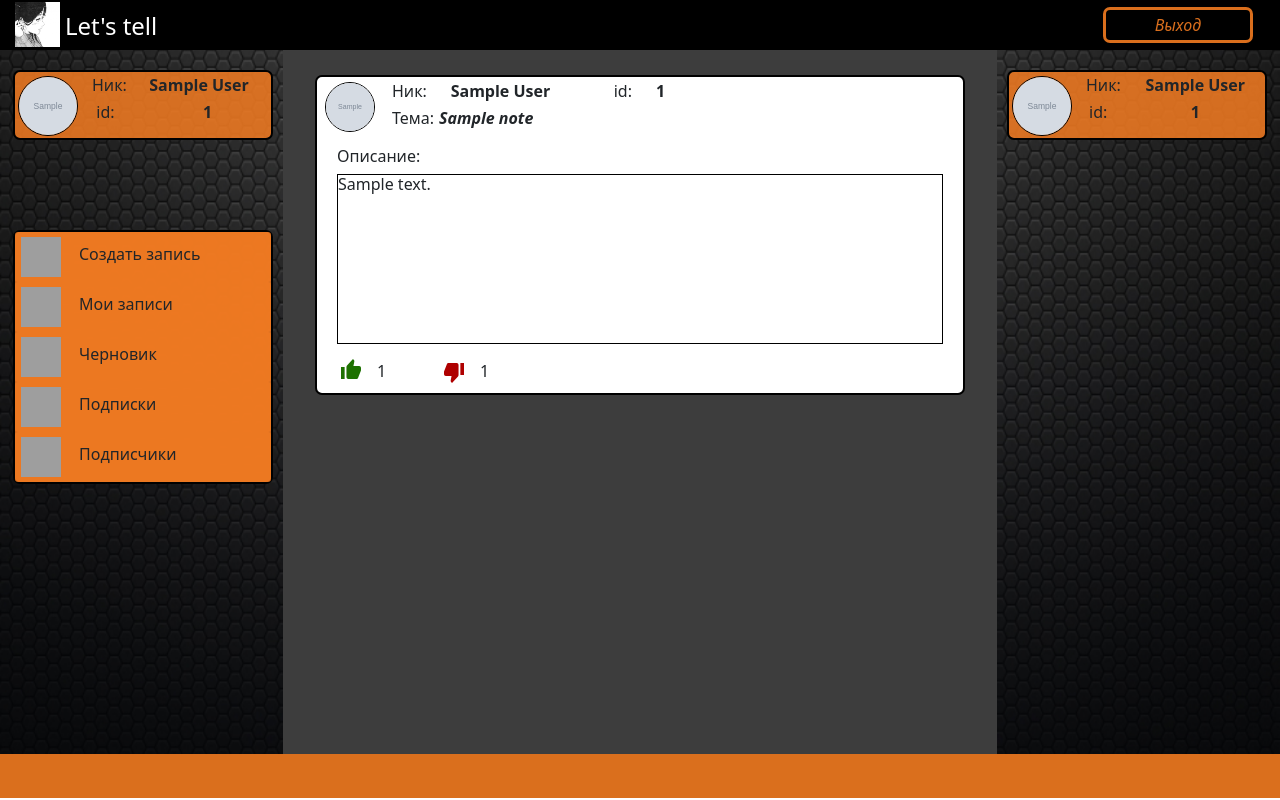
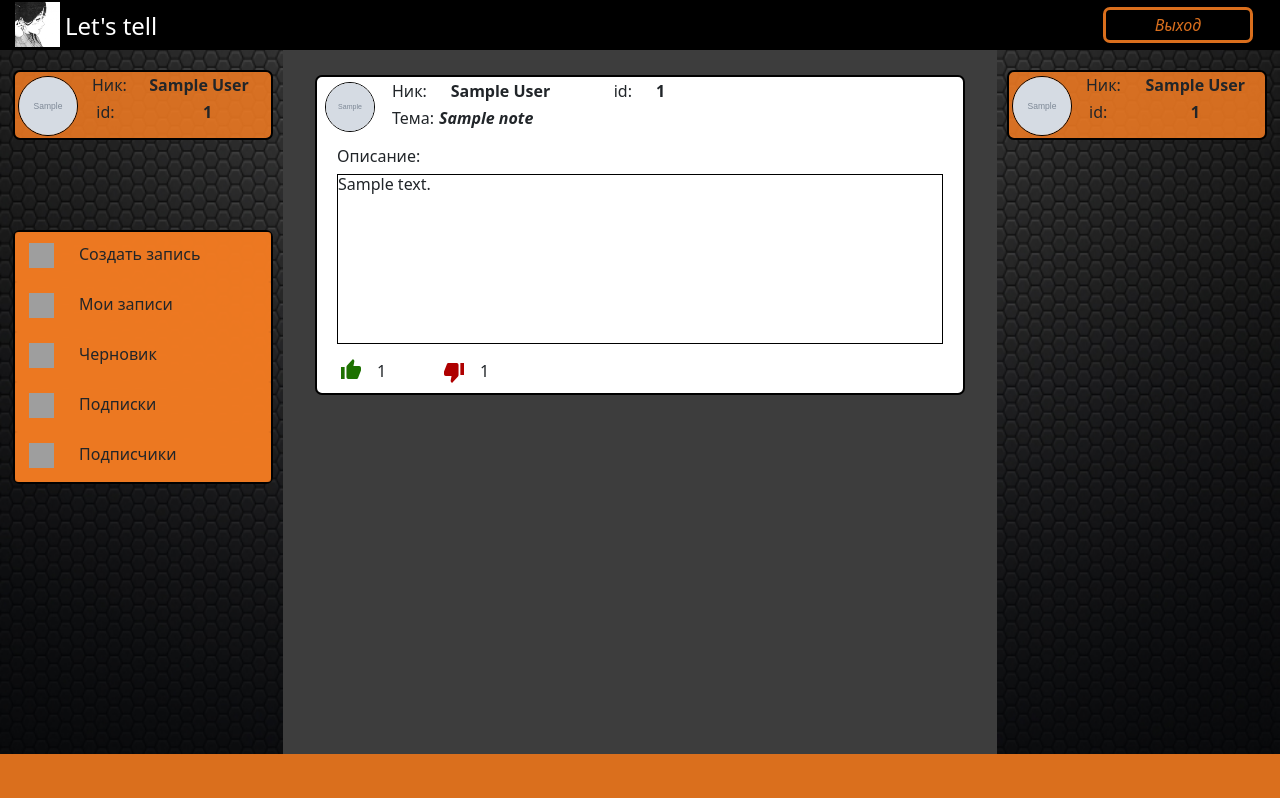
Before and after one commit to AgentRediska/BlogDjango, a Django app: page /board/my_page/ in a window 1280 px wide. Run offline with Django 4.2, Linux system fonts and the light colour scheme; tables that the repository leaves empty hold one stand-in row (values such as "Sample post"); grey boxes marked "Sample" are stand-in pictures; some libraries are stand-ins or nearby versions; grey boxes are pictures that could not be loaded.

Commit message:
Added icon for menu

```diff
--- a/blog/board/static/board/css/left_side.css
+++ b/blog/board/static/board/css/left_side.css
@@ -54,17 +54,21 @@
     background-color: var(--main_color);
 }
 
+.img-menu {
+    background: url(../images/menu_point.png);
+    background-position: center center;
+    background-size: 25px 25px;
+    position: absolute;
+    background-repeat: no-repeat;
+    height: 40px;
+    width: 40px;
+    left: 5px;
+    bottom: 6px;
+}
+
 .btn-left-menu:hover {
     background-color: var(--color3);
     border: 1px solid #000000;
-}
-
-.img-menu {
-    height: 40px;
-    width: 40px;
-    position: absolute;
-    left: 5px;
-    bottom: 4px;
 }
 
 .text-menu-block {
--- a/blog/board/templates/board/main_page.html
+++ b/blog/board/templates/board/main_page.html
@@ -57,7 +57,7 @@
                     <div class="menu-left-container">
                         {% for m in menu %}
                             <a href="{% url m.url_name %}" class="btn btn-sm btn-create-note btn-left-menu">
-                                <img class="img-menu" src="img/create.svg" alt="За стеклом">
+                                <div class="img-menu"></div>
                                 <div class="text-start text-menu-block">
                                     <h6 class="text-menu">{{ m.title }}</h6>
                                 </div>
```
